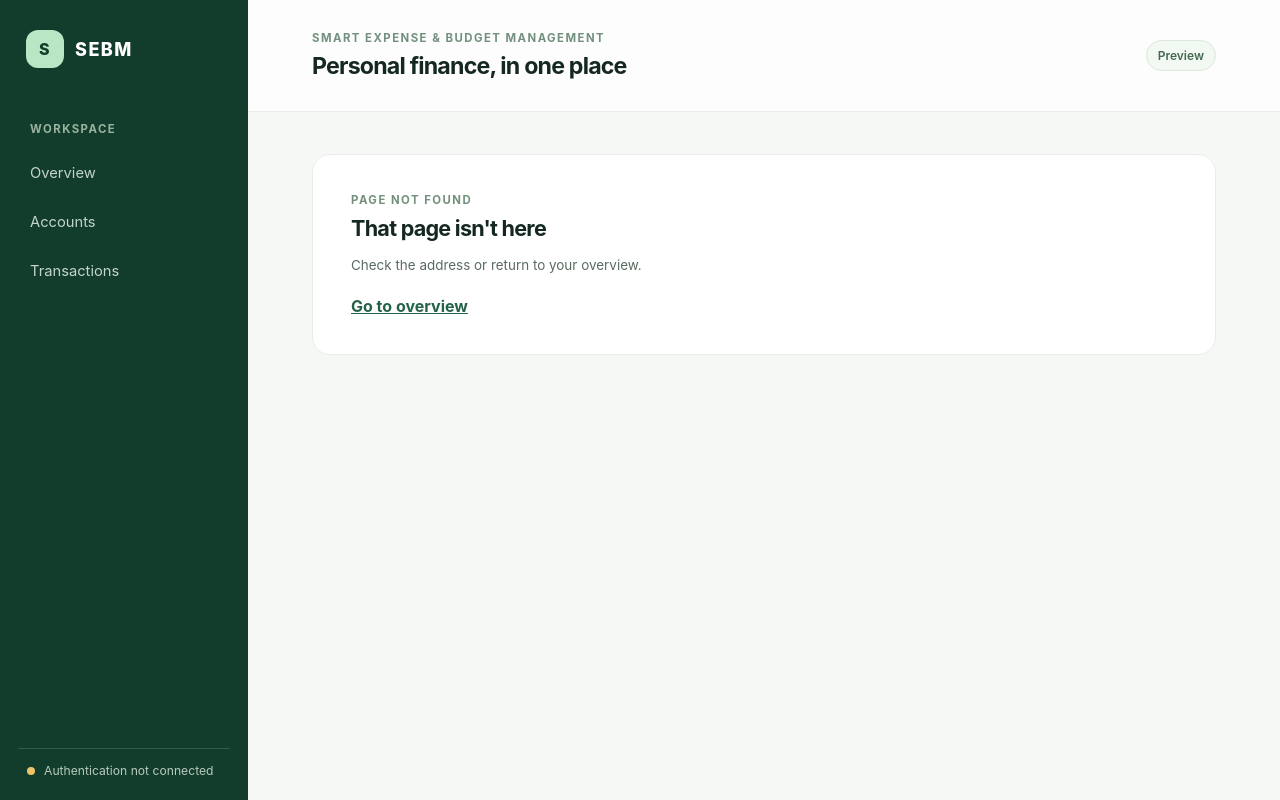
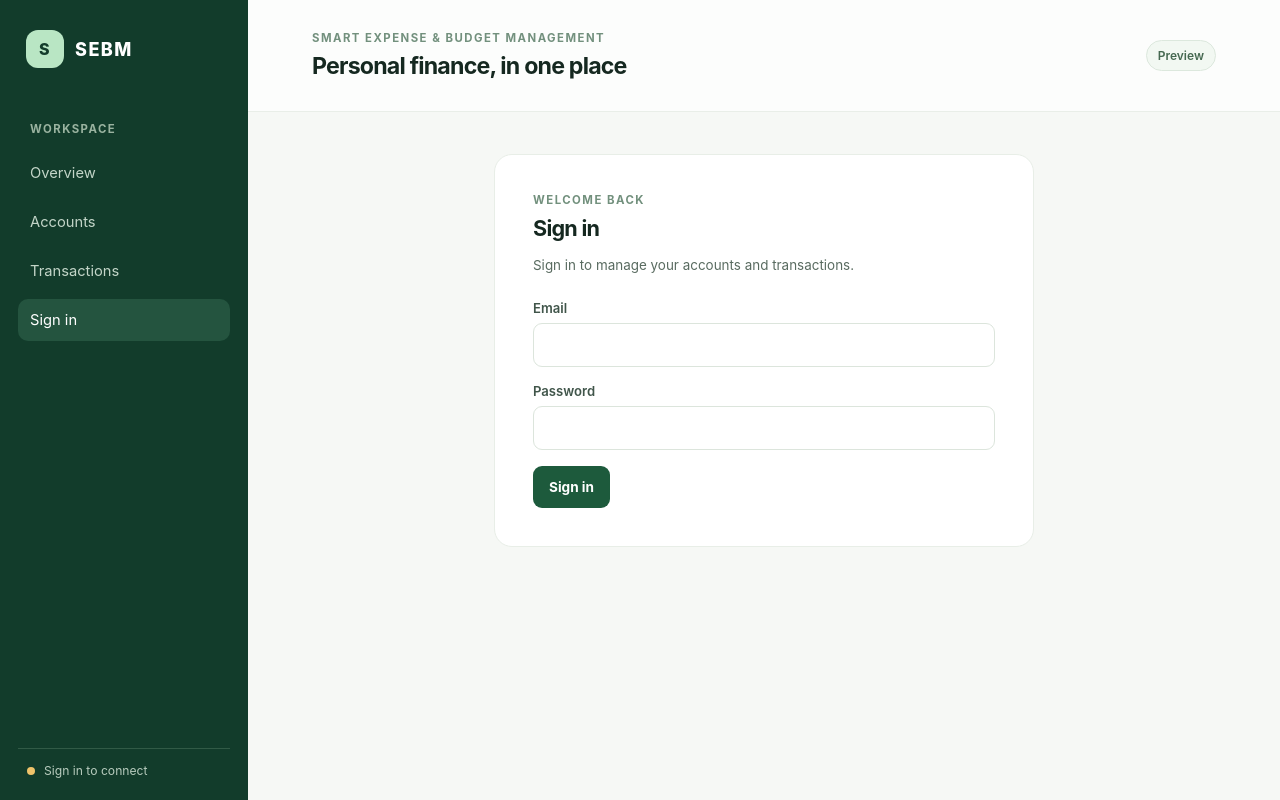
Before and after one commit to SuryaRNaik/smart-expense-budget-app, a React (Vite) app in the folder frontend/: page /login in a window 1280 px wide. Built offline with nearby package versions, Linux system fonts and the light colour scheme; no server answers.

Commit message:
feat(auth): connect login UI to transaction flow

```diff
--- a/frontend/src/App.jsx
+++ b/frontend/src/App.jsx
@@ -4,6 +4,7 @@ import { AppLayout } from './layout/AppLayout';
 import { AccountsPage } from './features/accounts/AccountsPage';
 import { DashboardPage } from './features/dashboard/DashboardPage';
 import { NotFoundPage } from './features/shared/NotFoundPage';
+import { LoginPage } from './features/auth/LoginPage';
 import { TransactionsPage } from './features/transactions/TransactionsPage';
 
 function App() {
@@ -13,6 +14,7 @@ function App() {
         <Routes>
           <Route element={<AppLayout />}>
             <Route index element={<DashboardPage />} />
+            <Route path="login" element={<LoginPage />} />
             <Route path="accounts" element={<AccountsPage />} />
             <Route path="transactions" element={<TransactionsPage />} />
             <Route path="*" element={<NotFoundPage />} />
--- a/frontend/src/features/accounts/AccountsPage.jsx
+++ b/frontend/src/features/accounts/AccountsPage.jsx
@@ -1,4 +1,5 @@
 import { useCallback, useEffect, useRef, useState } from 'react';
+import { Link } from 'react-router-dom';
 import { api } from '../../api/client';
 import { useAuth } from '../../auth/AuthContext';
 
@@ -106,7 +107,7 @@ export function AccountsPage() {
 
         {!accessToken && (
           <p className="inline-message" role="status">
-            Sign in to view or create your accounts. Account requests use your authenticated session.
+            <Link to="/login">Sign in</Link> to view or create your accounts.
           </p>
         )}
         {error && <p className="form-message error-message" role="alert">{error}</p>}
--- /dev/null
+++ b/frontend/src/features/auth/LoginPage.jsx
@@ -0,0 +1,77 @@
+import { useState } from 'react';
+import { Navigate, useLocation, useNavigate } from 'react-router-dom';
+import { api } from '../../api/client';
+import { useAuth } from '../../auth/AuthContext';
+
+export function LoginPage() {
+  const { accessToken, setAccessToken, setUser } = useAuth();
+  const location = useLocation();
+  const navigate = useNavigate();
+  const [email, setEmail] = useState('');
+  const [password, setPassword] = useState('');
+  const [submitting, setSubmitting] = useState(false);
+  const [error, setError] = useState('');
+
+  if (accessToken) {
+    return <Navigate to="/transactions" replace />;
+  }
+
+  const handleSubmit = async (event) => {
+    event.preventDefault();
+    setSubmitting(true);
+    setError('');
+
+    try {
+      const response = await api.post('/auth/login', { email, password });
+      if (typeof response?.token !== 'string' || !response.token || !response.user) {
+        throw new Error('The server returned an invalid login response.');
+      }
+
+      setUser(response.user);
+      setAccessToken(response.token);
+      navigate(location.state?.from?.pathname || '/transactions', { replace: true });
+    } catch (requestError) {
+      setError(requestError.message);
+    } finally {
+      setSubmitting(false);
+    }
+  };
+
+  return (
+    <div className="login-page">
+      <section className="content-panel" aria-labelledby="login-title">
+        <p className="eyebrow">Welcome back</p>
+        <h2 id="login-title">Sign in</h2>
+        <p>Sign in to manage your accounts and transactions.</p>
+        {error && <p className="form-message error-message" role="alert">{error}</p>}
+        <form className="login-form" onSubmit={handleSubmit}>
+          <label>
+            Email
+            <input
+              autoComplete="email"
+              name="email"
+              onChange={(event) => setEmail(event.target.value)}
+              required
+              type="email"
+              value={email}
+            />
+          </label>
+          <label>
+            Password
+            <input
+              autoComplete="current-password"
+              name="password"
+              onChange={(event) => setPassword(event.target.value)}
+              required
+              type="password"
+              value={password}
+            />
+          </label>
+          <button className="primary-button" disabled={submitting} type="submit">
+            {submitting ? 'Signing in…' : 'Sign in'}
+          </button>
+        </form>
+      </section>
+    </div>
+  );
+}
--- a/frontend/src/features/transactions/TransactionsPage.jsx
+++ b/frontend/src/features/transactions/TransactionsPage.jsx
@@ -195,7 +195,7 @@ export function TransactionsPage() {
 
         {!accessToken && (
           <p className="inline-message" role="status">
-            Sign in to view or record transactions.
+            Sign in to view or record transactions. <Link to="/login">Sign in</Link>
           </p>
         )}
         {error && <p className="form-message error-message" role="alert">{error}</p>}
--- a/frontend/src/layout/AppLayout.jsx
+++ b/frontend/src/layout/AppLayout.jsx
@@ -8,7 +8,7 @@ const navigation = [
 ];
 
 export function AppLayout() {
-  const { isAuthenticated } = useAuth();
+  const { isAuthenticated, user, clearUser } = useAuth();
 
   return (
     <div className="app-shell">
@@ -29,10 +29,25 @@ export function AppLayout() {
               {label}
             </NavLink>
           ))}
+          {!isAuthenticated && (
+            <NavLink
+              to="/login"
+              className={({ isActive }) => `nav-link${isActive ? ' active' : ''}`}
+            >
+              Sign in
+            </NavLink>
+          )}
         </nav>
         <div className="sidebar-footer">
           <span className={`connection-dot${isAuthenticated ? ' connected' : ''}`} aria-hidden="true" />
-          <span>{isAuthenticated ? 'Signed in' : 'Authentication not connected'}</span>
+          {isAuthenticated ? (
+            <>
+              <span>{user?.name || 'Signed in'}</span>
+              <button className="logout-button" onClick={clearUser} type="button">Sign out</button>
+            </>
+          ) : (
+            <span>Sign in to connect</span>
+          )}
         </div>
       </aside>
 
--- a/frontend/src/styles.css
+++ b/frontend/src/styles.css
@@ -313,6 +313,47 @@ a:focus-visible {
 
 .accounts-page {
   max-width: 920px;
+}
+
+.login-page {
+  max-width: 540px;
+  margin: 0 auto;
+}
+
+.login-form {
+  display: grid;
+  gap: 16px;
+  margin-top: 24px;
+}
+
+.login-form label {
+  display: grid;
+  gap: 7px;
+  color: #40554a;
+  font-size: 0.82rem;
+  font-weight: 600;
+}
+
+.login-form input {
+  width: 100%;
+  min-height: 44px;
+  padding: 10px 12px;
+  border: 1px solid #dce5dc;
+  border-radius: 9px;
+  color: #152820;
+  background: #fff;
+  font: inherit;
+  font-size: 0.9rem;
+}
+
+.login-form input:focus {
+  border-color: #5c9b70;
+  outline: 3px solid rgba(92, 155, 112, 0.16);
+}
+
+.login-form .primary-button {
+  justify-self: start;
+  margin-top: 0;
 }
 
 .transactions-page {
@@ -644,6 +685,16 @@ a:focus-visible {
     display: none;
   }
 
+  .logout-button {
+    margin-left: auto;
+    padding: 5px 8px;
+    border: 1px solid #547461;
+    border-radius: 7px;
+    color: #eaf4eb;
+    background: transparent;
+    cursor: pointer;
+  }
+
   .sidebar nav {
     display: flex;
     gap: 5px;
```
Also changed, not shown: 2 other files (tests, documents, lock files or other folders).
